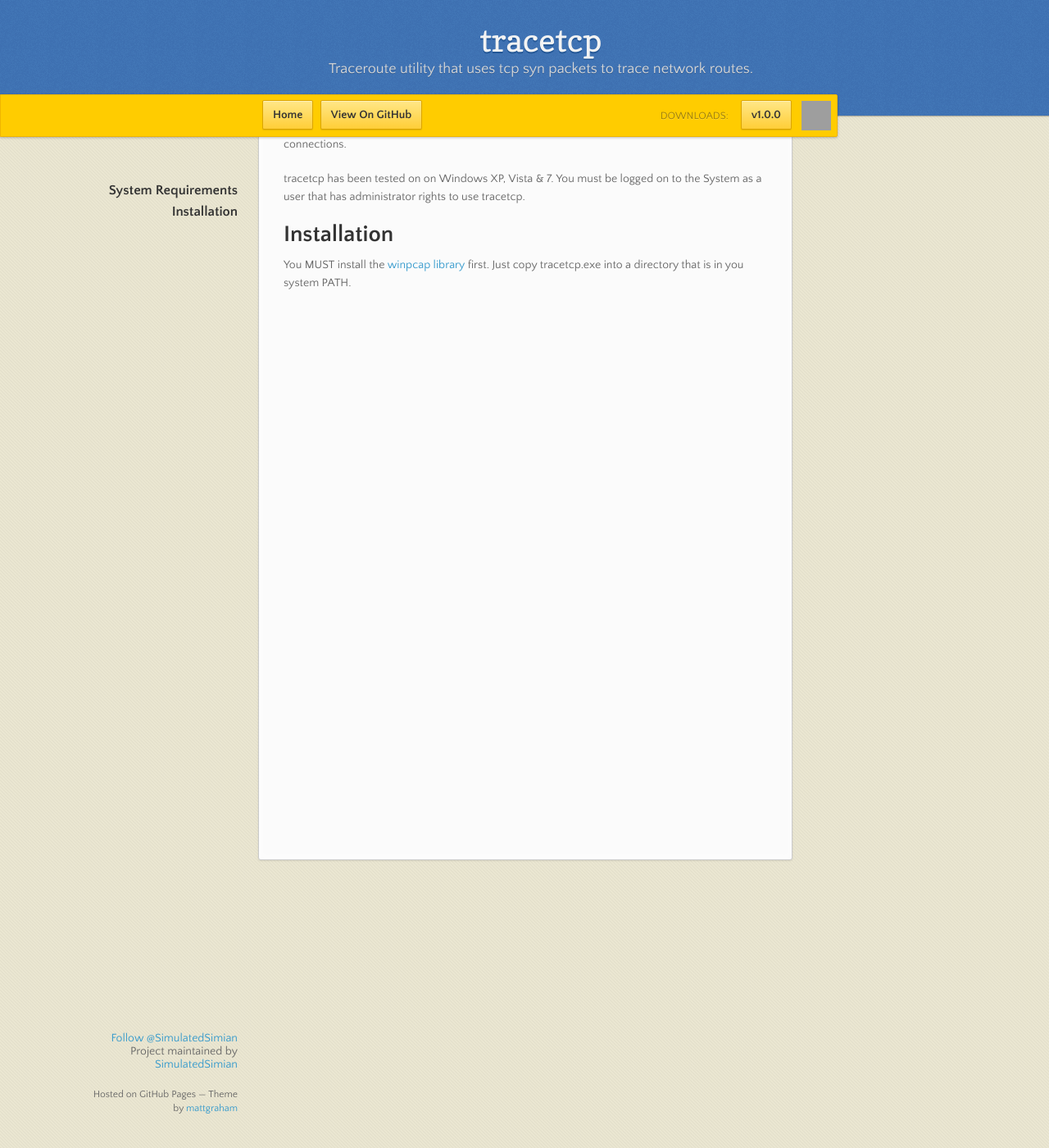
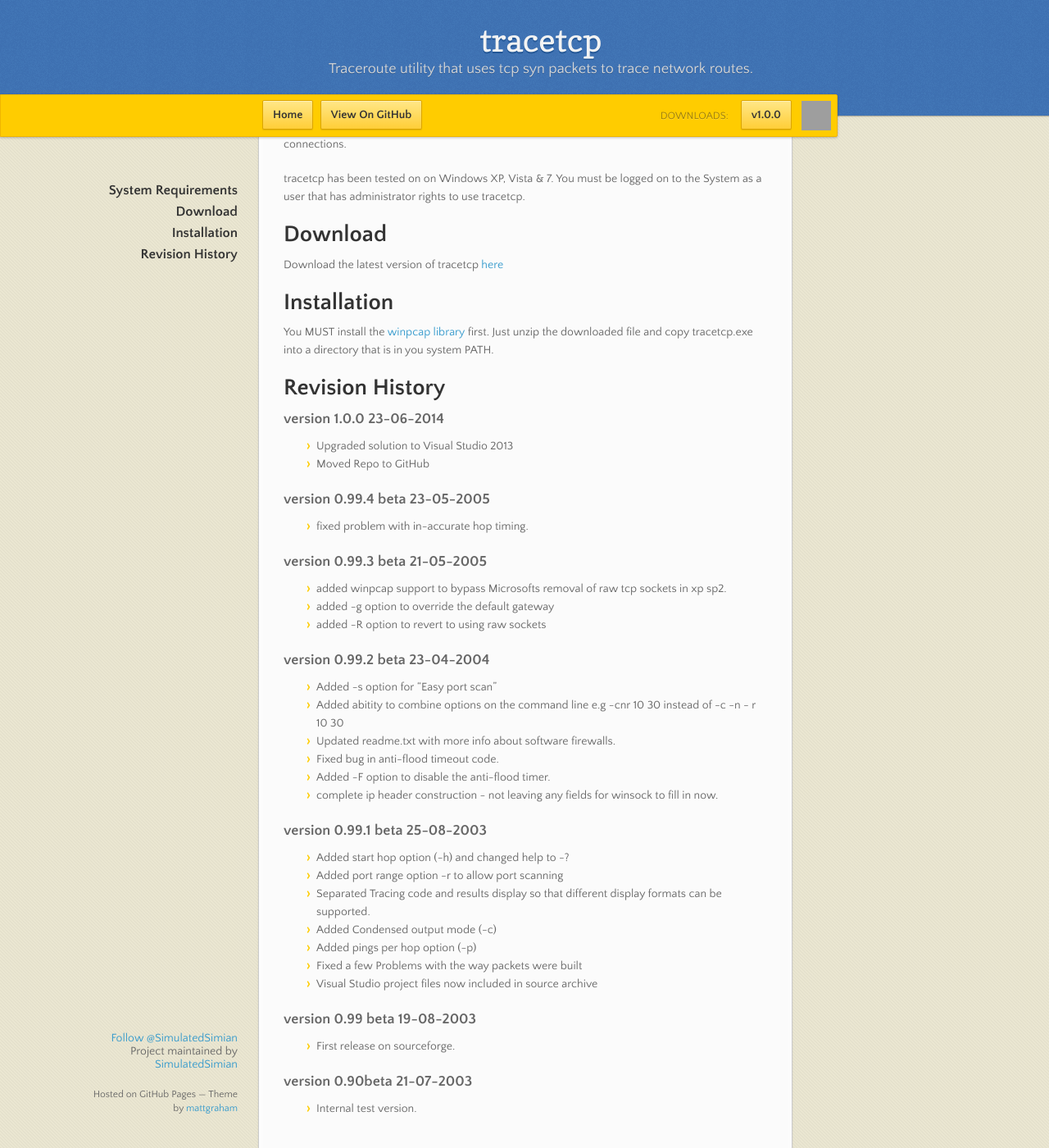
Before and after one commit to SimulatedSimian/SimulatedSimian.github.io, a Jekyll site: the page built from tracetcp_download.md, in a window 1280 px wide and 1400 px high, scrolled down 311 px. Shown: the whole window at 82% size. Built offline with Jekyll 4.4.1, drawn with Linux system fonts in a browser that asks for light colours; nearby versions of some CDN libraries; Markdown is read by kramdown in place of the engine named in the settings; comment, search, counter and statistics services are not loaded; grey boxes are pictures that could not be loaded.

Commit message:
Update tracetcp_download.md

```diff
--- a/tracetcp_download.md
+++ b/tracetcp_download.md
@@ -24,7 +24,48 @@
 
 tracetcp has been tested on on Windows XP, Vista & 7. You must be logged on to the System as a user that has administrator rights to use tracetcp.
 
+# Download
+Download the latest version of tracetcp [here](https://github.com/SimulatedSimian/tracetcp/releases)
+
+
 # Installation
 
 You MUST install the [winpcap library](http://www.winpcap.org) first.
-Just copy tracetcp.exe into a directory that is in you system PATH.
+Just unzip the downloaded file and copy tracetcp.exe into a directory that is in you system PATH.
+
+# Revision History
+
+### version 1.0.0 23-06-2014
+* Upgraded solution to Visual Studio 2013
+* Moved Repo to GitHub
+
+### version 0.99.4 beta 23-05-2005
+* fixed problem with in-accurate hop timing.
+
+### version 0.99.3 beta 21-05-2005
+* added winpcap support to bypass Microsofts removal of raw tcp sockets in xp sp2.
+* added -g option to override the default gateway
+* added -R option to revert to using raw sockets
+
+### version 0.99.2 beta 23-04-2004
+* Added -s option for "Easy port scan"
+* Added abitity to combine options on the command line e.g -cnr 10 30 instead of -c -n - r 10 30
+* Updated readme.txt with more info about software firewalls.
+* Fixed bug in anti-flood timeout code.
+* Added -F option to disable the anti-flood timer.
+* complete ip header construction - not leaving any fields for winsock to fill in now.
+
+### version 0.99.1 beta 25-08-2003
+* Added start hop option (-h) and changed help to -?
+* Added port range option -r to allow port scanning
+* Separated Tracing code and results display so that different display formats can be supported.
+* Added Condensed output mode (-c)
+* Added pings per hop option (-p)
+* Fixed a few Problems with the way packets were built
+* Visual Studio project files now included in source archive
+
+### version 0.99 beta 19-08-2003
+* First release on sourceforge.
+
+### version 0.90beta 21-07-2003
+* Internal test version.
```
